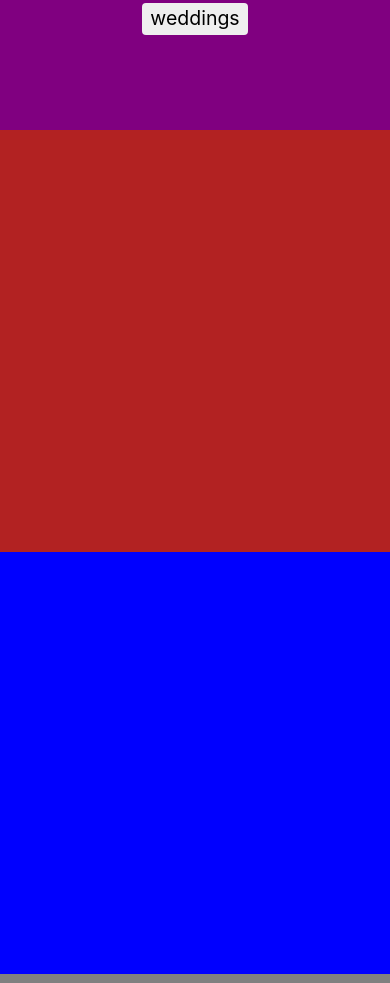
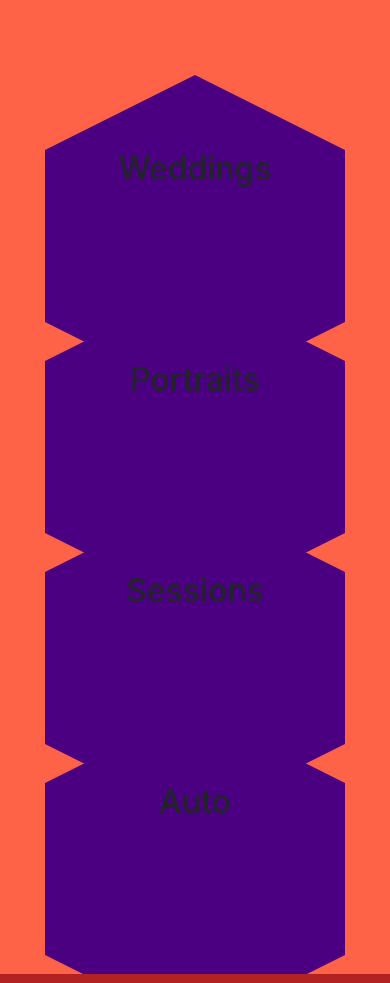
Before and after one commit to Flaskfullofcoffee/Ardent-Works, a React (Create React App) app: page / in a window 390 px wide. Shown: the part 1980-2963 px from the top of the page. Built offline with nearby package versions, Linux system fonts and the light colour scheme.

Commit message:
setting styles for smaller devices

```diff
--- a/src/App.css
+++ b/src/App.css
@@ -240,8 +240,54 @@ footer {
     visibility: visible;
     height: 100vh;
     width: 100%;
-    background: purple;
+    flex-flow: row wrap;
+    justify-content: center;
+    align-items: center;
+    background: tomato;
   }
+  .btnWrapper {
+      width: 300px;
+      height: 172px;
+      margin: 5vw!important;
+      background: indigo;
+      position: relative;
+    }
+    .btnWrapper:before {
+      content: "";
+      position: absolute;
+      top: -75px;
+      left: 0;
+      width: 0;
+      height: 0;
+      border-left: 150px solid transparent;
+      border-right: 150px solid transparent;
+      border-bottom: 75px solid indigo;
+    }
+    .btnWrapper:after {
+      content: "";
+      position: absolute;
+      bottom: -75px;
+      left: 0;
+      width: 0;
+      height: 0;
+      border-left: 150px solid transparent;
+      border-right: 150px solid transparent;
+      border-top: 75px solid indigo;
+    }
+    #weddings-min {
+      /* position: relative;
+      left: 45vw;
+      top: 20vh; */
+    }
+    #portraits-min {
+
+    }
+    #sessions-min {
+
+    }
+    #auto-min {
+
+    }
   .img-tab {
     flex-flow: column;
   }
--- a/src/App.js
+++ b/src/App.js
@@ -3,6 +3,7 @@ import Navigation from './navigation.js';
 import Hero from './hero.js';
 import Intro from './intro.js';
 import Portfolio from './portfolio.js';
+import PortfolioMinified from './portfolioMinified.js'
 import Pricing from './pricing.js';
 import Contact from './contact.js';
 import Foo from './foo.js'
@@ -20,6 +21,7 @@ class App extends Component {
         <Hero />
         <Intro />
         <Portfolio />
+        <PortfolioMinified />
         <Pricing />
         <Contact />
       </div>
--- a/src/Portfolio.js
+++ b/src/Portfolio.js
@@ -1,5 +1,4 @@
 import React, { Component } from 'react'
-import PortfolioMinified from './portfolioMinified.js'
 import Gallery from './gallery.js'
 import './App.css'
 
@@ -7,7 +6,7 @@ class Portfolio extends Component {
   constructor() {
     super()
     this.state = {
-      activeIdx: -1
+      activeIdx: 0
     };
     this.handleClick = this.handleClick.bind(this)
   }
@@ -41,7 +40,6 @@ class Portfolio extends Component {
             </div>
           </ul>
         </div>
-        <PortfolioMinified />
         <Gallery activeIdx={this.state.activeIdx} />
       </section>
     );
--- a/src/portfolioMinified.js
+++ b/src/portfolioMinified.js
@@ -1,26 +1,39 @@
-import React, { Component } from 'react';
+import React, { Component } from 'react'
+import GalleryMinified from './gallery.js'
 import './App.css'
 
 
 class PortfolioMinified extends Component {
+  constructor() {
+    super()
+    this.state = {
+      activeIdx: -1
+    };
+    this.handleClick = this.handleClick.bind(this)
+  }
 
-
+  handleClick(idx, e) {
+    return () => this.setState({ activeIdx: idx });
+  }
 
   render() {
+    const changeStatus = (idx) => this.state.activeIdx === idx ? 'select' : null;
+
     return (
       <div id="portfolio-min" className="row">
-        <div id="active" className="col-12 d-flex flex-column">
-            <button className="btn gallery-link">weddings</button>
+        <div id='weddings-min' className={`btnWrapper`}>
+          <h2 className='tab-title text-center'>Weddings</h2>
         </div>
-        <div className="col-12 d-flex flex-column">
-            <button className="btn gallery-link">portraits</button>
+        <div id='portraits-min' className={`btnWrapper`}>
+          <h2 className='tab-title text-center'>Portraits</h2>
         </div>
-        <div className="col-12 d-flex flex-column">
-            <button className="btn gallery-link">mini-sessions</button>
+        <div id='sessions-min' className={`btnWrapper`}>
+          <h2 className='tab-title text-center'>Sessions</h2>
         </div>
-        <div className="col-12 d-flex flex-column">
-            <button className="btn gallery-link">mini-sessions</button>
+        <div id='auto-min' className={`btnWrapper`}>
+          <h2 className='tab-title text-center'>Auto</h2>
         </div>
+        <GalleryMinified />
       </div>
     );
   }
```
Also changed, not shown: src/galleryMinified.js (added, +23 -0 lines).
